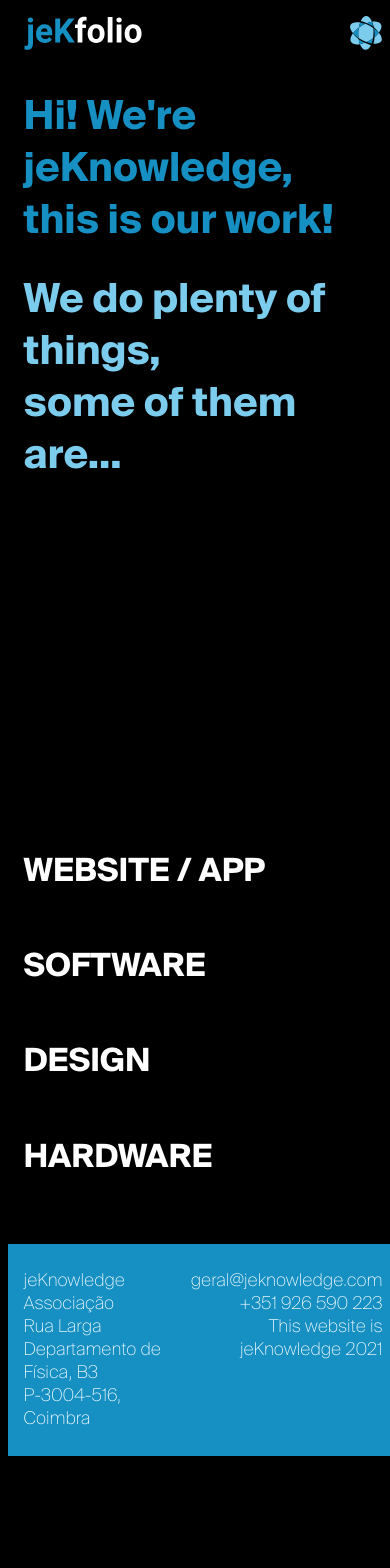
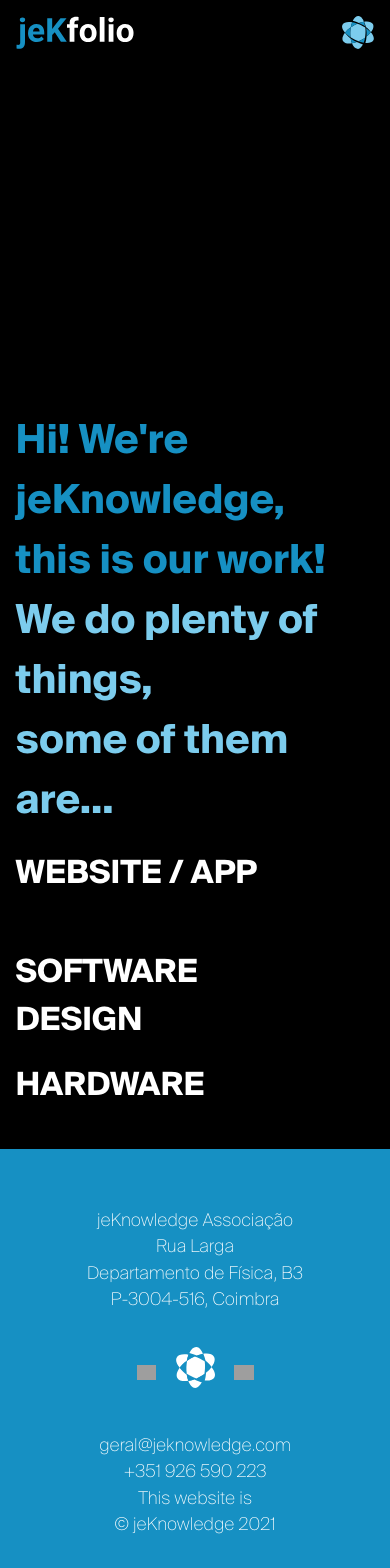
Before and after one commit to jeKnowledge/jeKfolio_website, a React (Create React App) app: page / in a window 390 px wide. Shown: the top 1568 px of the page. Before the commit the page ends 1464 px from the top, so only its background shows below. Built offline with nearby package versions, Linux system fonts and the light colour scheme; grey boxes are pictures that could not be loaded.

Commit message:
responsivity

```diff
--- a/src/App.js
+++ b/src/App.js
@@ -5,6 +5,7 @@
 import ProjectDetails from './ProjectDetails.js';
 
 import './css/geral.css';
+
 
 import {
   BrowserRouter as Router,
--- a/src/Footer.js
+++ b/src/Footer.js
@@ -1,3 +1,5 @@
+
+import icon_jek_white from './img/icon-jek-white.svg';
 
 const Footer = () => {
 
@@ -10,12 +12,17 @@
             <br/>Departamento de Física, B3
             <br/>P-3004-516, Coimbra</p>
         </div>
-        <div className="footer-middle"></div>
+        <div className="footer-middle">
+           <a href="https://www.facebook.com/jeknowledge" target="_blank"> <img class="social" src="https://i.imgur.com/5570vBY.png" alt="facebook"/></a>
+           <a  href='https://jeknowledge.pt' target="_blank"><img src={icon_jek_white} id="jek_logo"  alt="logo jeK"/> </a>
+           <a href="https://www.instagram.com/jeknowledge/" target="_blank"> <img class="social" src="https://i.imgur.com/RFkzR0T.png" alt="instagram"/></a>
+
+        </div>
         <div className="contacts">
         <p>geral@jeknowledge.com
             <br/>+351 926 590 223
             <br/>This website is
-            <br/>jeKnowledge 2021</p>
+            <br/>© jeKnowledge 2021</p>
         </div>
 
     </footer>
--- a/src/Header.js
+++ b/src/Header.js
@@ -6,7 +6,7 @@
 
     return(
     <header className="header">
-        <Link to="/">
+    <Link to="/">
     <img src={logo_jekfolio} alt="logo" />
     </Link>
     <a  href='https://jeknowledge.pt' target="_blank"><img src={icon_jek} id="jek_logo"  alt="logo jeK"/></a>
--- a/src/Home.js
+++ b/src/Home.js
@@ -3,8 +3,6 @@
 import './css/menu.css';
 import './css/projeto.css';
 import ProjectList from './ProjectList.js';
-
-
 
 const Home = () => {
 
--- a/src/css/geral.css
+++ b/src/css/geral.css
@@ -1,3 +1,41 @@
+/*** RESET ***/
+html, body, div, span, applet, object, iframe,
+h1, h2, h3, h4, h5, h6, p, blockquote, pre,
+a, abbr, acronym, address, big, cite, code,
+del, dfn, em, img, ins, kbd, q, s, samp,
+small, strike, strong, sub, sup, tt, var,
+b, u, i, center,
+dl, dt, dd, ol, ul, li,
+fieldset, form, label, legend,
+table, caption, tbody, tfoot, thead, tr, th, td,
+article, aside, canvas, details, embed,
+figure, figcaption, footer, header, hgroup,
+menu, nav, output, ruby, section, summary,
+time, mark, audio, video {
+    margin: 0;
+    padding: 0;
+    border: 0;
+    font-size: 100%;
+    font: inherit;
+    vertical-align: baseline;
+}
+/* HTML5 display-role reset for older browsers */
+article, aside, details, figcaption, figure,
+footer, header, hgroup, menu, nav, section {
+    display: block;
+}
+body {
+    line-height: 1.5;
+}
+ol, ul {
+    list-style: none;
+}
+blockquote, q {
+    quotes: none;
+}
+
+
+
 ::-webkit-scrollbar {
   display: none;
 }
@@ -67,6 +105,8 @@
 
 .header a{
   text-align: right;
+  display:inline-block
+
 }
 
 /*** FOOTER ***/
@@ -78,12 +118,57 @@
   background-color: var(--blue);
   display: flex;
   justify-content: space-between;
+  align-items: center;
+
 
 }
 .footer p{
   font-size: 1.1rem;
 }
+.footer-middle{
+  display: flex;
+  align-items: center;
+}
+.footer-middle #jek_logo{
+  margin: 0 1vw;
+}
+.footer-middle a{
+  display:inline-block
+}
+.footer-middle #jek_logo{
+  width:3vw;
+}
 
 .contacts{
   text-align: right;
 }
+@media screen and (max-width: 600px){
+  .header{
+    padding: 4% 4%;
+    height: 4vh;
+  }
+
+  .footer{
+    display: block;
+    padding: 7vh 0;
+  }
+  .footer .footer-adress, .footer .contacts{
+    text-align: center;
+  }
+  .footer-middle{
+    width: 100%;
+    justify-content: center;
+    margin: 4vh 0 ;
+
+  }
+  .footer-middle .social {
+    width: 5vw;
+  }
+  .footer-middle #jek_logo{
+    width:10vw;
+    margin: 0 5vw;
+
+  }
+
+
+}
--- a/src/css/home.css
+++ b/src/css/home.css
@@ -3,9 +3,15 @@
   display: flex;
   flex-direction: column;
   text-align: left;
+  }
+#intro{
+  display: flex;
+  flex-direction: column;
+  justify-content: flex-end;
+  padding-bottom: 5%;
+  height: 85vh;
 
-  }
-
+}
 .home h1{
     color:var(--blue);
     font-size: 5rem;
--- a/src/css/menu.css
+++ b/src/css/menu.css
@@ -78,7 +78,7 @@
     .projects_area{
       display: grid;
       grid-template-columns: 45% 45%;
-      grid-gap: 0 4vw;
+      grid-gap: 2vh 5vw;
       overflow-x: auto;
     }
     .project_img img{
--- a/src/projects.json
+++ b/src/projects.json
@@ -3,41 +3,41 @@
     {
         "id":1,
         "title":"Ponto Vermelho",
-        "cover":"https://i.imgur.com/56doRd3.png",
-        "img":["https://i.imgur.com/ZMwP3UJ.png","https://i.imgur.com/LRfeHZm.png"],
+        "cover":"https://i.imgur.com/TQEzr4l.png",
+        "img":["https://i.imgur.com/gmaJepA.png","https://i.imgur.com/NkWebhF.png"],
         "descricao":" 'Ponto Vermelho' is a store from Braga Delegation of the Portuguese Red Cross that receives, sorts, and distributes first and second-hand goods. The distribution is done free of charge to people and families with greater socioeconomic difficulties in the municipality of Braga and through sales at symbolic prices to the general public. We created this platform in order to help the store to carry out these transactions. Customers, whether they are members of a particular household or representatives of an institution, register on the platform and after approval can place their orders, such as adult and children's clothing, footwear, baby items, toys, books, home textiles, etc.",
         "link":"https://ponto-vermelho.jeknowledge.com/",
         "cliente":"Delegação de Braga da Cruz Vermelha Portuguesa",
-        "ux":["Diogo Ribeiro", "https://www.linkedin.com/in/jbtsousa/"],
-        "frontend":["Diogo Ribeiro", "https://www.linkedin.com/in/jbtsousa/"],
-        "backend":["João Domingues", " "],
+        "ux":["https://www.linkedin.com/in/dbgfribeiro/","Diogo Ribeiro" ],
+        "frontend":["https://www.linkedin.com/in/dbgfribeiro/","Diogo Ribeiro"],
+        "backend":[" ","João Domingues"],
         "data":"january 2021",
         "tecs":"HTML/CSS,JavaScript, Django"
         },
         {
         "id":2,
         "title":"ColorADD Social",
-        "cover":"https://i.imgur.com/iS5FISP.png",
-        "img":["https://i.imgur.com/1LzE8W6.png","https://i.imgur.com/05tEPWi.jpg"],
+        "cover":"https://i.imgur.com/gHgDizV.png",
+        "img":["https://i.imgur.com/Gp3tY4M.png","https://i.imgur.com/8E1U8iM.png"],
         "descricao": "ColorADD.Social is a non-profit association dedicated to promoting the social integration of people with difficulty in color identification, in particular those with color blindness, through the adoption of the ColorADD code. This website serves as support for ColorADD.Social's mission, which aims to alert the community in general to the cause of color-blindness, with a particular focus on the school community, by training, supporting and socially monitoring educational and inclusion projects. To this end, we have implemented simulations so that all users can interact and experience the different color-blind visions, along with detailed information regarding the awareness actions of this organization." ,
         "link":"https://www.coloraddsocial.org/",
         "cliente":"ColorADD",
-        "ux":["Diogo Ribeiro", "https://www.linkedin.com/in/jbtsousa/"],
-        "frontend":["Diogo Ribeiro", "https://www.linkedin.com/in/jbtsousa/"],
-        "backend":["Bernardo Prior", "https://www.linkedin.com/in/bernardo-prior/"],
+        "ux":["https://www.linkedin.com/in/dbgfribeiro/","Diogo Ribeiro" ],
+        "frontend":["https://www.linkedin.com/in/dbgfribeiro/","Diogo Ribeiro"],
+        "backend":["https://www.linkedin.com/in/bernardo-prior/","Bernardo Prior"],
         "data":"february 2021",
         "tecs":"HTML/CSS, JavaScript, Django"
         },
         {
         "id":3,
         "title":"TEDx Universidade de Coimbra",
-        "cover":"https://i.imgur.com/es6R9E8.png",
-        "img":["https://i.imgur.com/2Katoix.png","https://i.imgur.com/9gxpf86.jpg"],
+        "cover":"https://i.imgur.com/u8hG7Y9.png",
+        "img":["https://i.imgur.com/1kyH4x8.png","https://i.imgur.com/4qH1ocT.png"],
         "descricao":"TED is a non-profit organization dedicated to spreading ideas, usually in the form of short, powerful talks (18 minutes or less). TED began in 1984 as a conference where Technology, Entertainment and Design converged, and today covers almost every topic - from science to business to global issues - in over 100 languages. Meanwhile, independently organized TEDx events help on sharing ideas in communities around the world. Inspired by tradition, but also by innovation, a group of students from different faculties at the University of Coimbra decided to create a TEDx event. jeKnowledge was invited to develop their website, for the third year in a row. In this website you can find all the information about the event, such as the organizing team, speakers, program and partners. And still receives the live broadcast of the event on the homepage." ,
         "link":"https://www.tedxuniversidadedecoimbra.pt/",
         "cliente":"TEDx Universidade de Coimbra (Event)",
-        "ux":["Diogo Ribeiro", "https://www.linkedin.com/in/jbtsousa/"],
-        "frontend":["Diogo Ribeiro", "https://www.linkedin.com/in/jbtsousa/"],
+        "ux":["https://www.linkedin.com/in/dbgfribeiro/","Diogo Ribeiro"],
+        "frontend":["https://www.linkedin.com/in/dbgfribeiro/","Diogo Ribeiro"],
         "backend":"N/A",
         "data":"april 2021",
         "tecs":"HTML/CSS, JavaScript"
@@ -50,22 +50,22 @@
         "descricao":"Porto.BC will be the biggest conference dedicated to blockchain and cryptocurrencies .to be broadcasted from Portugal to any place in the world in 2021. During two full days, we will create the perfect environment for learning and discussing several subjects around this technology with amazing speakers. The blockchain technologies are having a significant impact on our industries, but how? In this event we will have incredible people to share their thoughts with us. Among them are relevant engineers, developers, economists, politicians, lawyers and more! Our exceptional keynote speakers will provide you with tools to make yourself and your organization ready for the future, so you can learn about new technologies and their impact." ,
         "link":"https://portobc.com",
         "cliente":"jeKnowledge",
-        "ux":["Alexandre Pinho", "https://www.linkedin.com/in/jbtsousa/"],
-        "frontend":["Diogo Sobreira", " "],
-        "backend":"N/A",
+        "ux":["https://www.behance.net/alexandrepinho","Alexandre Pinho"],
+        "frontend":["https://www.linkedin.com/in/diogosobreira/ ","Diogo Sobreira"],
+        "backend":" ",
         "data":"january 2021",
         "tecs":"HTML/CSS, JavaScript"
         },
         {
         "id":5,
         "title":"DotWorks 2021",
-        "cover":"https://i.imgur.com/AgnoWW0.png",
-        "img":["https://i.imgur.com/MOcrv1l.png","https://i.imgur.com/EWMrcLF.png"],
+        "cover":"https://i.imgur.com/wyy626L.png",
+        "img":["https://i.imgur.com/ChQg3MX.png","https://i.imgur.com/bT8axav.png"],
         "descricao":"Dotworks is an event created by jeKnowledge, that combines many enterprises from different areas, being the most predominant technology. Its goal is to give the opportunity to students from FCTUC to come in contact with real companies. Through start ups and informal interviews, students are one step closer to win an amazing internship of their choice. Knowledge and challenge are big words in this event. The candidates, most of them close to finishing their degrees, can choose their internships based on the company, area, duration and type. Although not everyone is lucky to win an internship, the students already had that ice breaker, the experience of a real work interview, which will most definitely contribute in their future work experiences. But because not everything has to be serious, the last part of dotworks focuses on conviviality and leisure, allowing participants and interviewers to get to know each other better.",
         "link":"http://dotworks2021.jeknowledge.com/",
         "cliente":"jeKnowledge",
-        "ux":"Inês Galvão, Maria Raposo",
-        "frontend":["Bárbara Vieira","https://www.linkedin.com/in/jbtsousa/"],
+        "ux":["https://www.linkedin.com/in/in%C3%AAs-galv%C3%A3o-474a27205/","Inês Galvão","https://www.linkedin.com/in/maria-raposo-2457401ba/","Maria Raposo"],
+        "frontend":["https://www.linkedin.com/in/barbaranspv/","Bárbara Vieira"],
         "backend":["João Domingues"," "],
         "data":"april 2021",
         "tecs":"HTML/CSS, JavaScript, Django"
@@ -79,9 +79,9 @@
         "descricao":"Shift APPens is a Hackathon organized with love by NEI/AAC (Informatics Students Nucleus from Academic Association of Coimbra) and by jeKnowledge (Faculty of Sciences and Technology of University of Coimbra’s junior company), that brings students and workers from all over the country to the city of Coimbra. Participants have 48 hours to create an application, defending it in a final pitch, in front of a carefully chosen jury. We aim to promote a healthy competition and exchange knowledge from the tech world amongst the participants, all in a relaxed environment. We gather developers, designers and entrepreneurs of different technological fields, from every corner of the country.",
         "link":"https://shiftappens.com",
         "cliente":"jeKnowledge, NEI",
-        "ux":"Angela Laspriella, Margarida Souto",
-        "frontend":"Joana Sousa",
-        "backend":"N/A",
+        "ux":["https://www.linkedin.com/in/angela-laspriella/","Angela Laspriella","https://www.linkedin.com/in/margarida-souto-684a041ba/","Margarida Souto"," ","André Santos (NEI)" ],
+        "frontend":["https://www.linkedin.com/in/jbtsousa/","Joana Sousa"],
+        "backend": "N/A",
         "data":"april 2021",
         "tecs":"HTML/CSS, JavaScript"
         },
@@ -93,9 +93,9 @@
         "descricao":"We created this internal platform in order to simplify the payment of debts between members of jeKnowledge. jeKash lets users create debts, check what they owe and even go through the total amount of what each Department owes.",
         "link":"https://jekash.jeknowledge.com/",
         "cliente":"jeKnowledge",
-        "ux":"Bárbara Vieira, Margarida Souto",
-        "frontend":"Joana Sousa",
-        "backend":"N/A",
+        "ux":["https://www.linkedin.com/in/barbaranspv/","Bárbara Vieira","https://www.linkedin.com/in/margarida-souto-684a041ba/","Margarida Souto"],
+        "frontend":[" "," "],
+        "backend":[" "," "],
         "data":"april 2021",
         "tecs":"HTML/CSS, JavaScript"
         }
@@ -108,28 +108,16 @@
         "descricao":"This project began as an idea of one member of jeKnowledge (Filipe Lopes), that wanted to create a website / app that could manage sports competitions and results. A team was gathered to help with producing a working MVP.",
         "link":" ",
         "cliente":"jeKnowledge",
-        "ux":["Carla Gomes", "https://www.linkedin.com/in/jbtsousa/"],
+        "ux":["https://www.linkedin.com/in/carla-gomes-6b92161a3/","Carla Gomes"],
         "frontend":" ",
-        "backend":"N/A",
+        "backend":" ",
         "data":"april 2021",
         "tecs":"React, Django Node"
         }
-
     ],
 
     "software":[
-        {
-        "id":9,
-        "title":"Mentora Health",
-        "cover":"https://i.imgur.com/iS5FISP.png",
-        "img1":["", ""],
-        "descricao":"Project in which we were responsible for the rebranding and where we are currently working together with Mentora Health's team in the development of an app that helps the lives of Oncology patients",
-        "link":"https://ponto-vermelho.jeknowledge.com/",
-        "cliente":"Delegação de Braga da Cruz Vermelha Portuguesa",
-        "autor":"Diogo Ribeiro,João Bernardo",
-        "data":"jan 2021",
-        "tecs":"HTML/CSS,JavaScript, Django"
-        }
+
 
         ],
 
@@ -137,12 +125,12 @@
         {
             "id":10,
             "title":"DotWorks 2021",
-            "cover":"https://i.imgur.com/AgnoWW0.png",
-            "img":["https://i.imgur.com/qX02LhW.png","https://i.imgur.com/dKXlYIx.png", "https://i.imgur.com/H3Kj6mb.jpg", "https://i.imgur.com/O2gH6bX.jpg"],
+            "cover":"https://i.imgur.com/wyy626L.png",
+            "img":["https://i.imgur.com/xT80WEY.png","https://i.imgur.com/hctyTuR.png", "https://i.imgur.com/zplf49S.png", "https://i.imgur.com/BynmuYx.png"],
             "descricao":"Dotworks is an event created by jeKnowledge, that combines many enterprises from different areas, being the most predominant technology. Its goal is to give the opportunity to students from FCTUC to come in contact with real companies. Through start ups and informal interviews, students are one step closer to win an amazing internship of their choice. Knowledge and challenge are big words in this event. The candidates, most of them close to finishing their degrees, can choose their internships based on the company, area, duration and type. Although not everyone is lucky to win an internship, the students already had that ice breaker, the experience of a real work interview, which will most definitely contribute in their future work experiences. But because not everything has to be serious, the last part of dotworks focuses on conviviality and leisure, allowing participants and interviewers to get to know each other better.",
             "link":"https://www.instagram.com/dotworks21/",
             "cliente":"jeKnowledge",
-            "design":"Inês Galvão, Maria Raposo",
+            "design":["https://www.linkedin.com/in/in%C3%AAs-galv%C3%A3o-474a27205/","Inês Galvão","https://www.linkedin.com/in/maria-raposo-2457401ba/","Maria Raposo"],
             "data":"april 2021",
             "tecs":"Figma, Adobe Illustrator, Photoshop, After Effects, InDesign"
         },
@@ -154,7 +142,7 @@
         "descricao":"A ColorADD.Social é uma associação sem fins lucrativos, que se dedica a promover a integração social de pessoas com dificuldade na identificação de cores, em particular as portadoras de daltonismo, mediante a adoção do código ColorADD." ,
         "link":"https://www.instagram.com/jeknowledgeacademy/",
         "cliente":"jeKnowledge",
-        "design":"Alexandre Pinho",
+        "design":["https://www.behance.net/alexandrepinho","Alexandre Pinho"],
         "data":"jul 2020",
         "tecs":" "
         },
@@ -166,7 +154,7 @@
         "descricao":"A ColorADD.Social é uma associação sem fins lucrativos, que se dedica a promover a integração social de pessoas com dificuldade na identificação de cores, em particular as portadoras de daltonismo, mediante a adoção do código ColorADD." ,
         "link":"https://www.instagram.com/jeknowledgeacademy/",
         "cliente":"jeKnowledge",
-        "design":"Alexandre Pinho",
+        "design":["https://www.behance.net/alexandrepinho","Alexandre Pinho"],
         "data":"jul 2020",
         "tecs":" "
         }
```
Also changed, not shown: src/ProjectDetails.js (+13 -12 lines), src/css/projeto.css (+24 -2 lines), src/img/icon-jek-white.svg (added).
